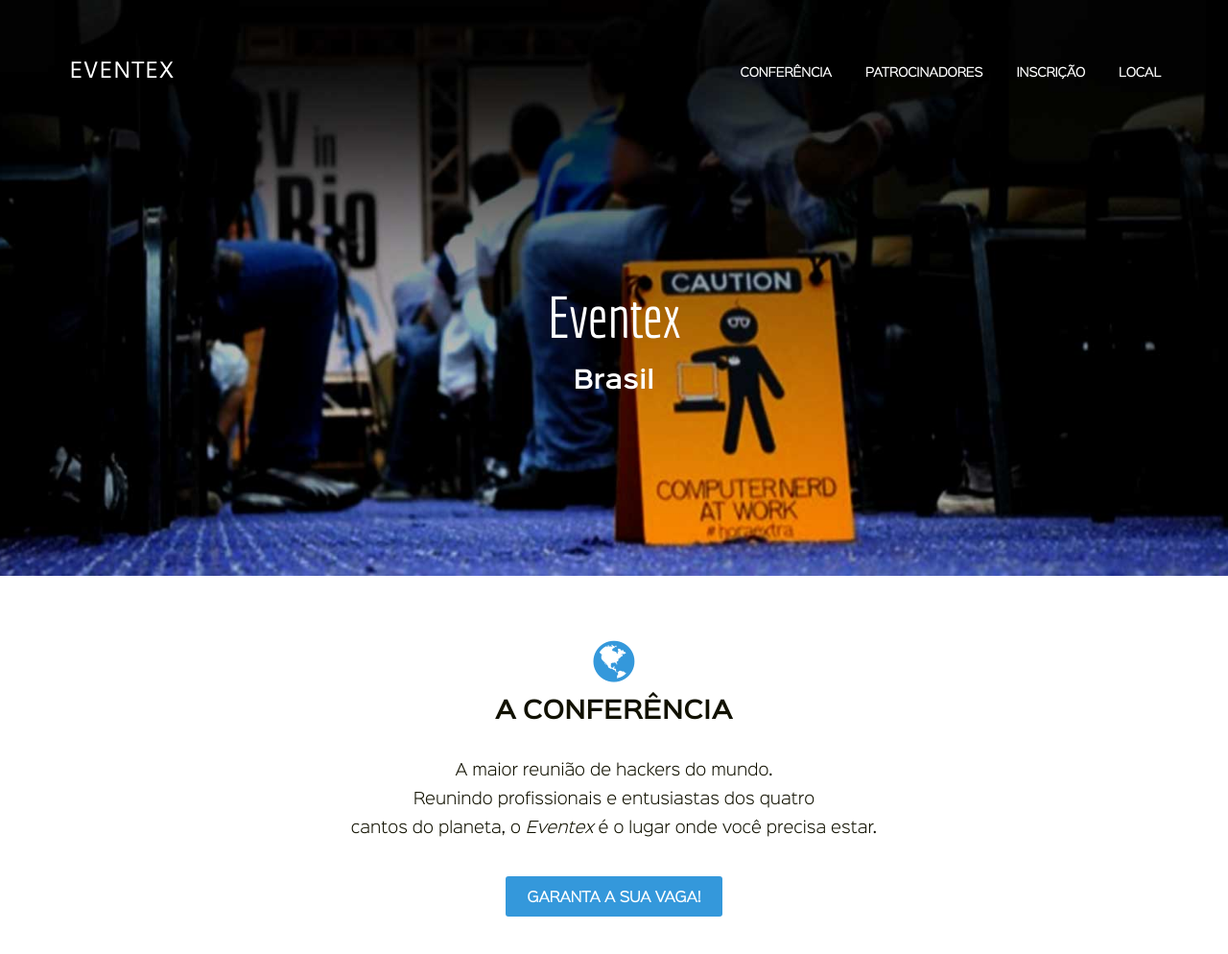
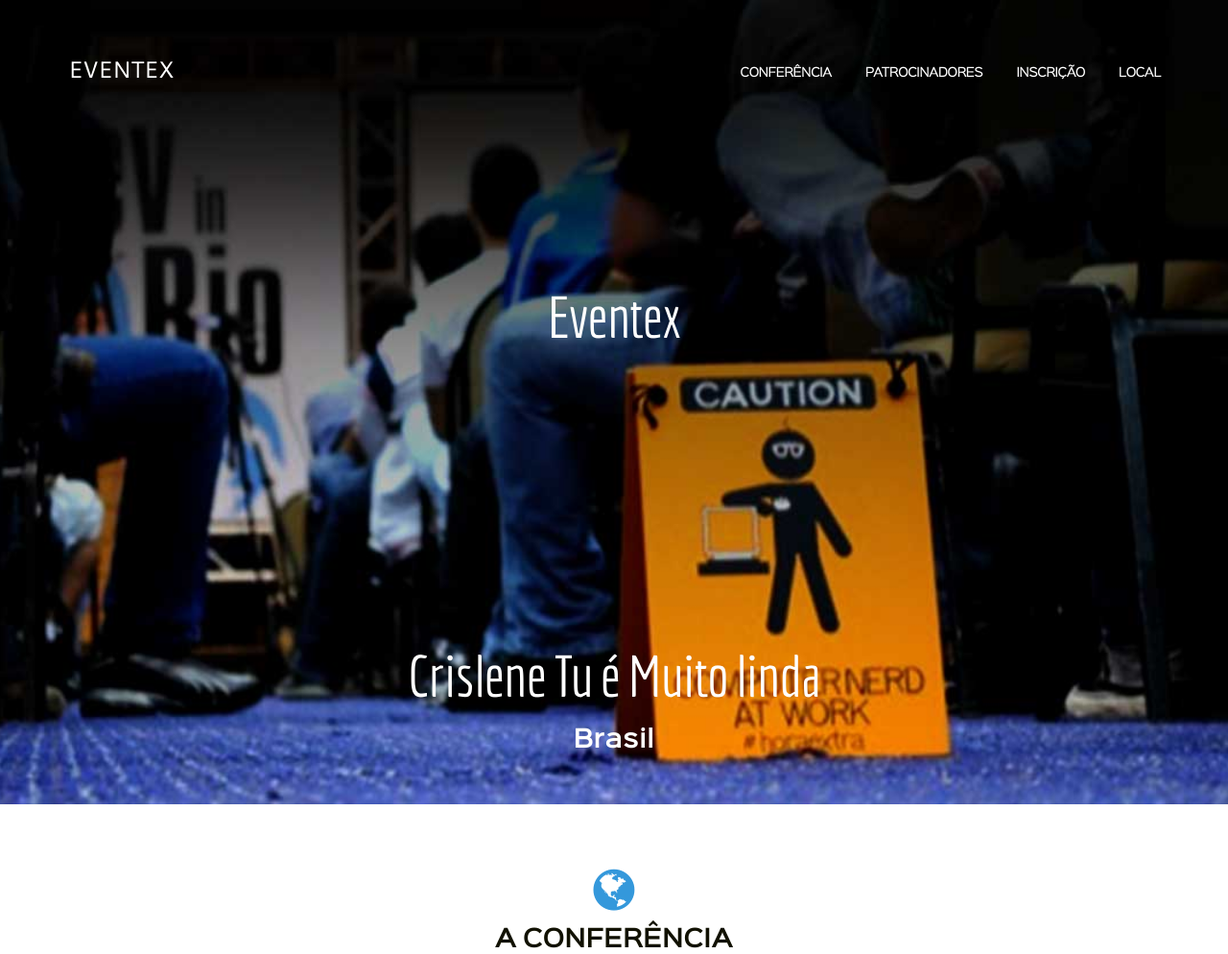
Before and after one commit to rgrlinux/eventex, a Django app: page / in a window 1280 px wide. Shown: the top 994 px of the page at 96% size. Run offline with Django 3.2, Linux system fonts and the light colour scheme; some libraries are stand-ins or nearby versions.

Commit message:
Gracinha basica

```diff
--- a/eventex/core/templates/index.html
+++ b/eventex/core/templates/index.html
@@ -59,6 +59,7 @@
         <section id="top" data-stellar-background-ratio="0.5">
         	<div class="countdown text-align-center row desktop-12 container">
             	<h1 class="uppercase">Eventex</h1>
+                <h1 class="uppercase">Crislene Tu é Muito linda</h1>
                 <h3>Brasil</h3>
             </div>
         </section>
```
